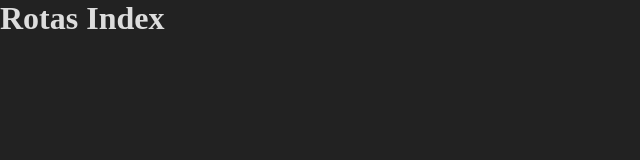
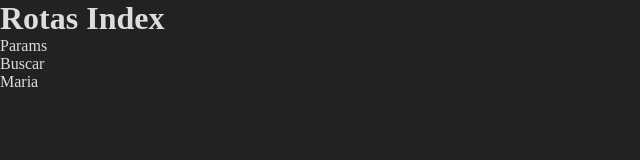
Before and after one commit to nina0-0nina/Curso_nextjs, a Next.js app in the folder curso-nextjs/next-basico/: page /rotas in a window 1280 px wide. Shown: the top 160 px of the page, without its empty margins (0-640 px from the left). Built offline with nearby package versions, Linux system fonts and the light colour scheme.

Commit message:
Navegando entre páginas #1

```diff
--- a/curso-nextjs/next-basico/src/pages/rotas/[codigo]/[nome].jsx
+++ b/curso-nextjs/next-basico/src/pages/rotas/[codigo]/[nome].jsx
@@ -1,4 +1,5 @@
 import { useRouter } from "next/router"
+import Link from "next/link"
 
 export default function Nome(){
     const router = useRouter()
@@ -8,6 +9,10 @@ export default function Nome(){
     return(
         <div>
             <h1>Rotas/ {codigo} / {nome} </h1>
+
+            <Link href="/rotas">
+                <button>Voltar</button>
+            </Link>
         </div>
     )
 }
--- a/curso-nextjs/next-basico/src/pages/rotas/[codigo]/buscar.jsx
+++ b/curso-nextjs/next-basico/src/pages/rotas/[codigo]/buscar.jsx
@@ -1,4 +1,5 @@
 import { useRouter } from "next/router"
+import Link from "next/link"
 
 export default function Buscar(){
     const router = useRouter()
@@ -7,6 +8,10 @@ export default function Buscar(){
     return(
         <div>
             <h1>Rotas/ {codigo} /Buscar</h1>
+
+            <Link href="/rotas">
+                <button>Voltar</button>
+            </Link>
         </div>
     )
 }
--- a/curso-nextjs/next-basico/src/pages/rotas/index.jsx
+++ b/curso-nextjs/next-basico/src/pages/rotas/index.jsx
@@ -1,7 +1,22 @@
+import Link from "next/link"
+
 export default function rotas(){
     return(
         <div>
             <h1>Rotas Index</h1>
+            <ul>
+                <Link href="/rotas/params?id=12&nome=Anna">
+                    <li>Params</li>
+                </Link>
+
+                <Link href="/rotas/123/buscar">
+                    <li>Buscar</li>
+                </Link>
+
+                <Link href="/rotas/123/Maria">
+                    <li>Maria</li>
+                </Link>
+            </ul>
         </div>
     )
 }
--- a/curso-nextjs/next-basico/src/pages/rotas/params.jsx
+++ b/curso-nextjs/next-basico/src/pages/rotas/params.jsx
@@ -1,4 +1,5 @@
 import { useRouter } from "next/router"
+import Link from "next/link"
 
 export default function Params(){
     const router = useRouter()
@@ -9,6 +10,9 @@ export default function Params(){
     return(
         <div>
             <h1>Params: {id} e {nome}</h1>
+            <Link href="/rotas">
+                <button>Voltar</button>
+            </Link>
         </div>
     )
 }
```
